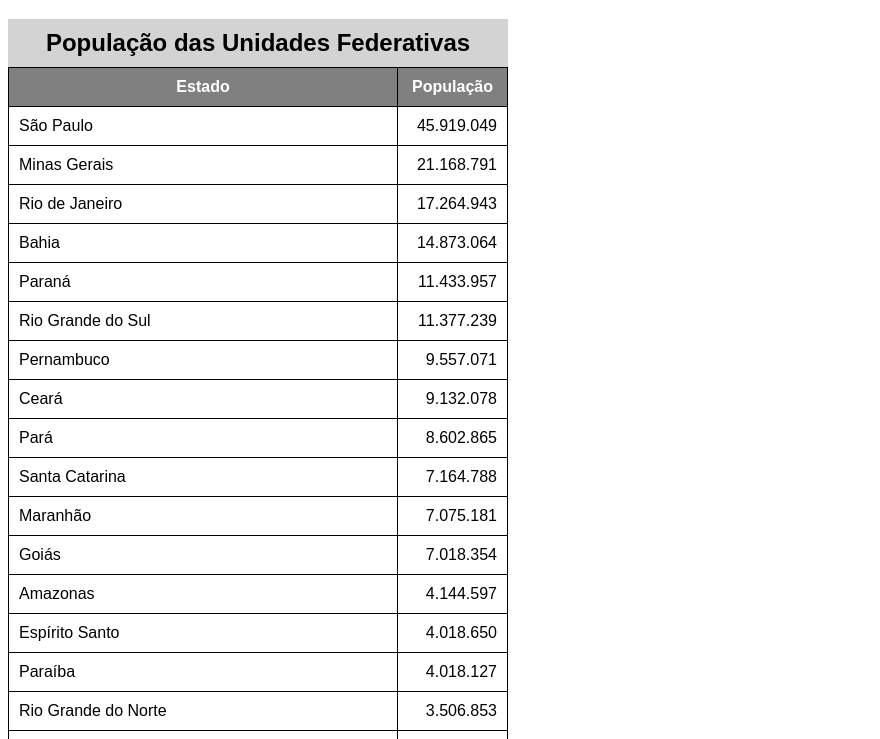
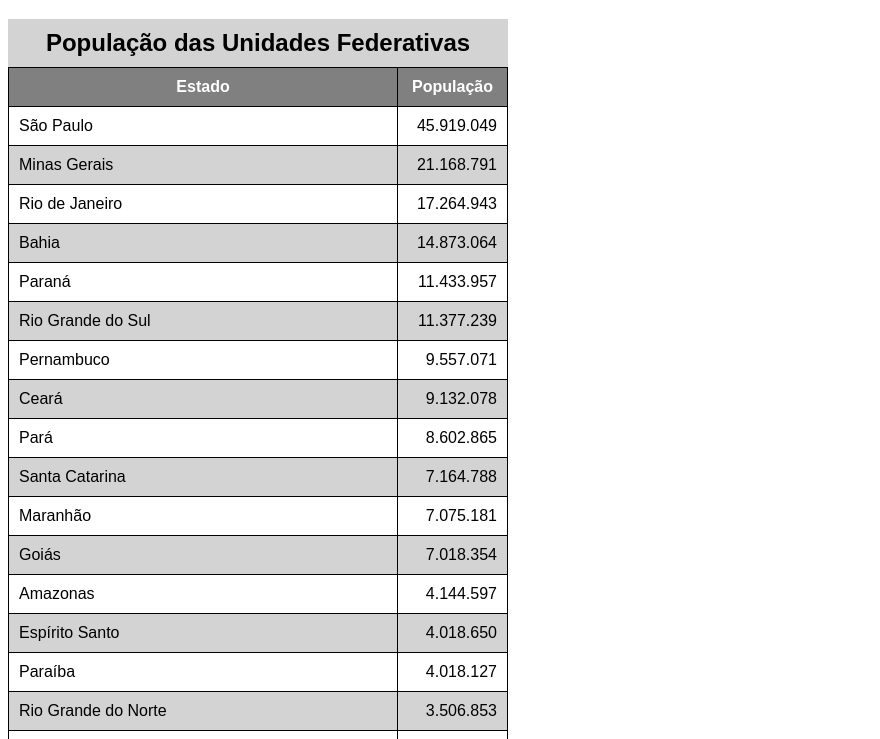
Before and after one commit to PadawanXXVI/01-html-css, a plain HTML site: page modulo-03/exercicio02/index3.html in a window 1280 px wide. Shown: the part 61-800 px from the top of the page, without its empty margins (0-880 px from the left). Drawn offline with Linux system fonts and the light colour scheme.

Commit message:
Usando o efeito zebrado

```diff
--- a/modulo-03/exercicio02/index3.html
+++ b/modulo-03/exercicio02/index3.html
@@ -20,7 +20,18 @@
             border: 1px solid black;
             padding: 10px;
         }
-        .num {
+        tbody > tr:nth-child(2n) { /*Aqui 2n informa que a cor vai ser aplicad a cada duas linhas -2n; podemos usar também odd - para ímpar ou even - para par; podemos usar também 2n-1 que seria começando na primeira e pulando a linha - tipo começando nas ímpares... Podemos usar odd e even em conjunto para escolher as cores distintas para as linhas ímpares e pares*/
+            background-color: lightgray;
+        }
+        /* exemplo:*/
+            /*tbody > tr:nth-child(odd) {
+                background-color: blue;
+            }
+            tbody > tr:nth-child(even) {
+                background-color: yellow;
+            }
+                */
+        td.num {
             text-align: right;
         }
         h1 {
@@ -32,7 +43,6 @@
             padding: 10px;
             background-color: lightgray;
         }
-
     </style>
 </head>
 <body>
```
